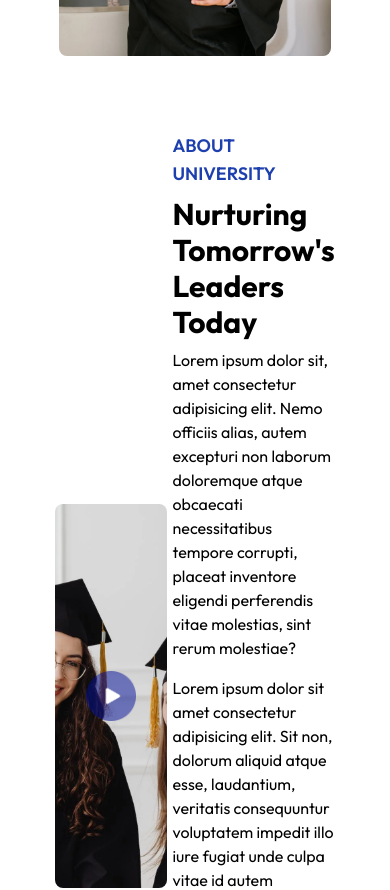
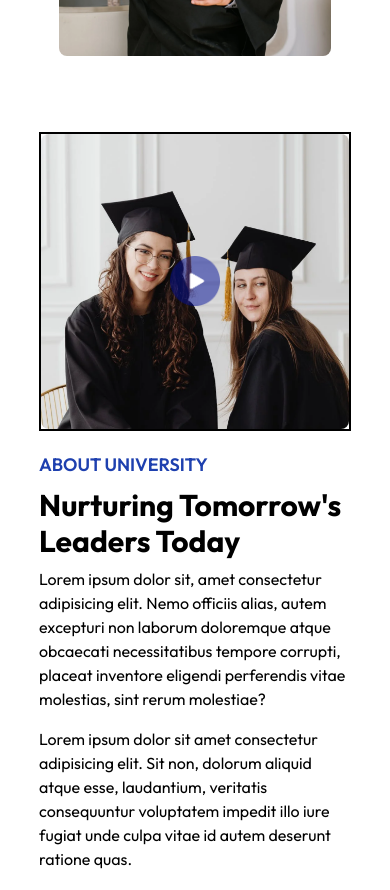
Before and after one commit to lvcodes3/example-website, a Next.js app: page / in a window 390 px wide. Shown: the part 1860-2750 px from the top of the page. Built offline with nearby package versions, Linux system fonts and the light colour scheme.

Commit message:
responsive about section

```diff
--- a/app/(sections)/about.tsx
+++ b/app/(sections)/about.tsx
@@ -2,13 +2,14 @@ import Image from 'next/image';
 
 export const About = () => {
   return (
-    <div id='about-section' className='w-11/12 mx-auto mt-10 mb-16 flex justify-between items-center px-10%'>
-      <div className='h-96 relative basis-4/10'>
+    <div id='about-section' className='w-90% mx-auto mt-10 mb-16 flex md:flex-row flex-col justify-between items-center lg:px-10% px-5%'>
+      <div className='relative md:basis-4/10 basis-full md:mb-0 mb-5 border-black border-2'>
         <Image
             src='/about.png'
             alt=''
-            fill
-            className='object-cover rounded-lg'
+            width={400}
+            height={400}
+            className='rounded-lg'
         />
         <Image
             src='/play-icon.png'
```
